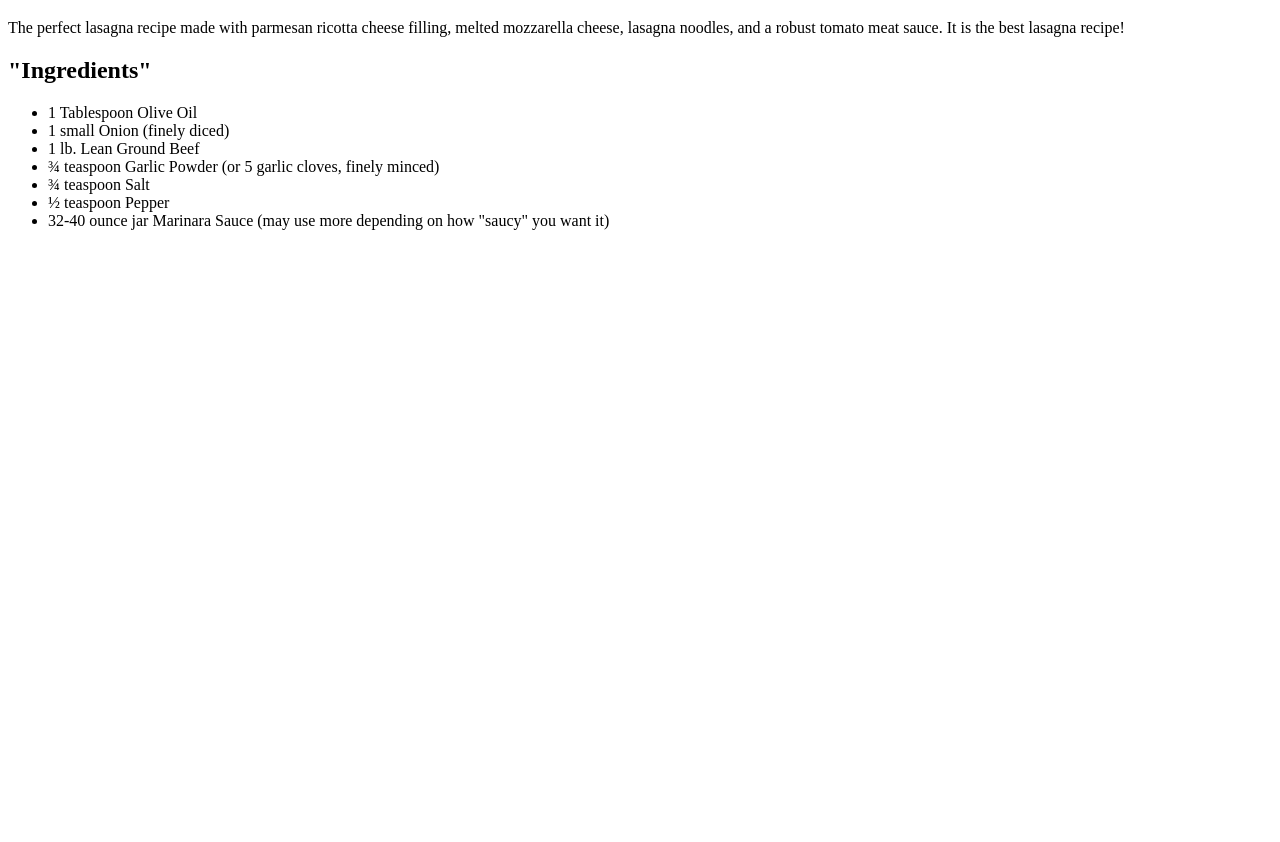
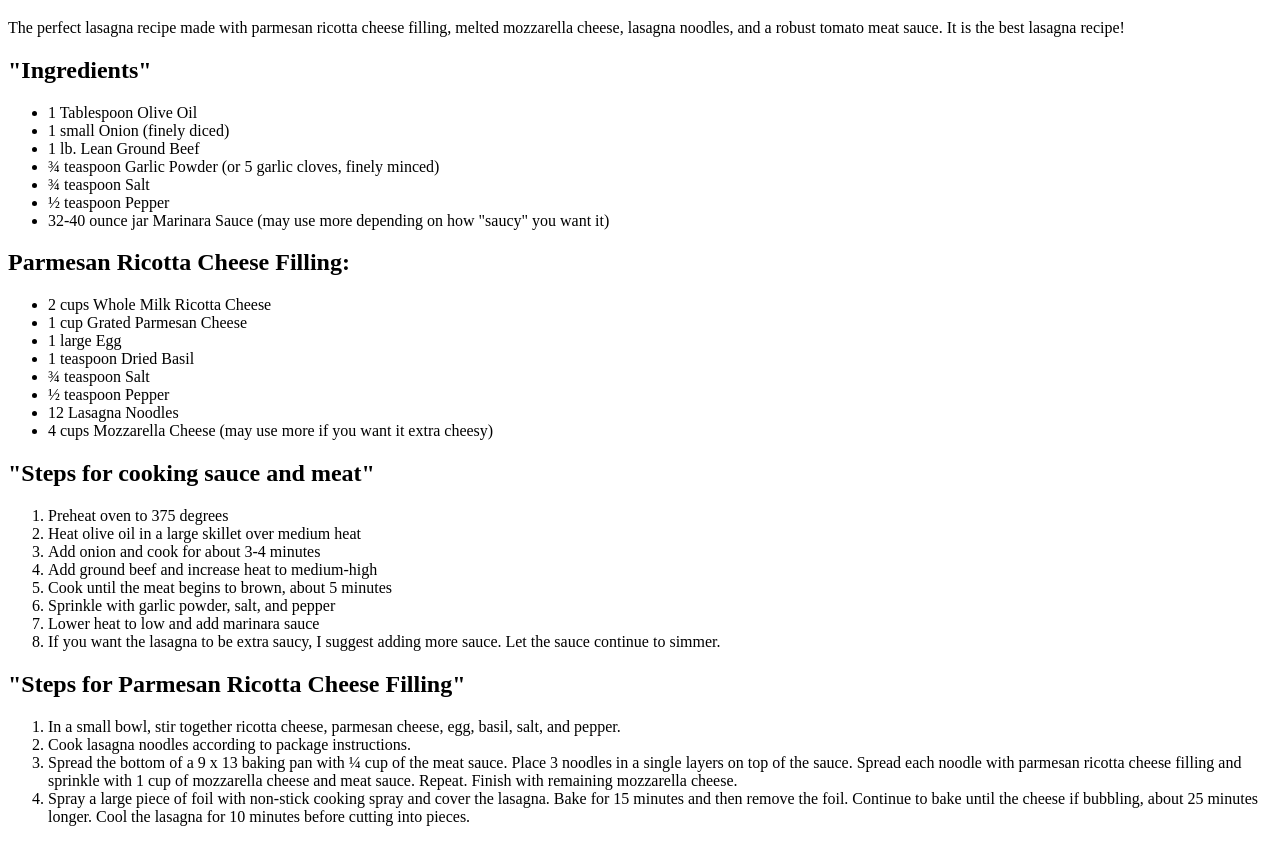
Before and after one commit to Andre-Turner/odin-Recipes, a plain HTML site: page Recipes/lasagna.html in a window 1280 px wide. Shown: the part 695-1537 px from the top of the page. Before the commit the page ends 941 px from the top, so only its background shows below. Drawn offline with Linux system fonts and the light colour scheme.

Commit message:
stepsAdded

```diff
--- a/Recipes/lasagna.html
+++ b/Recipes/lasagna.html
@@ -26,5 +26,41 @@
         <li>½ teaspoon Pepper</li>
         <li>32-40 ounce jar Marinara Sauce (may use more depending on how "saucy" you want it)</li>
     </ul>
+
+    <h2>Parmesan Ricotta Cheese Filling:</h2>
+
+    <ul>
+        <li>2 cups Whole Milk Ricotta Cheese</li>
+        <li>1 cup Grated Parmesan Cheese</li>
+        <li>1 large Egg</li>
+        <li>1 teaspoon Dried Basil</li>
+        <li>¾ teaspoon Salt</li>
+        <li>½ teaspoon Pepper</li>
+        <li>12 Lasagna Noodles</li>
+        <li>4 cups Mozzarella Cheese (may use more if you want it extra cheesy)</li>
+    </ul>
+
+    <h2>"Steps for cooking sauce and meat"</h2>
+
+    <ol>
+       <li>Preheat oven to 375 degrees</li>
+       <li>Heat olive oil in a large skillet over medium heat</li>
+       <li>Add onion and cook for about 3-4 minutes</li>
+       <li>Add ground beef and increase heat to medium-high</li>
+       <li>Cook until the meat begins to brown, about 5 minutes</li>
+       <li>Sprinkle with garlic powder, salt, and pepper</li>
+       <li>Lower heat to low and add marinara sauce</li>
+       <li> If you want the lasagna to be extra saucy, I suggest adding more sauce. Let the sauce continue to simmer. </li>
+    </ol>
+
+    <h2>"Steps for Parmesan Ricotta Cheese Filling"</h2>
+
+    <ol>
+        <li>In a small bowl, stir together ricotta cheese, parmesan cheese, egg, basil, salt, and pepper. </li>
+        <li>Cook lasagna noodles according to package instructions. </li>
+        <li>Spread the bottom of a 9 x 13 baking pan with ¼ cup of the meat sauce. Place 3 noodles in a single layers on top of the sauce.  Spread each noodle with parmesan ricotta cheese filling and sprinkle with 1 cup of mozzarella cheese and meat sauce.  Repeat.  Finish with remaining mozzarella cheese.
+        </li>
+        <li>Spray a large piece of foil with non-stick cooking spray and cover the lasagna. Bake for 15 minutes and then remove the foil. Continue to bake until the cheese if bubbling, about 25 minutes longer. Cool the lasagna for 10 minutes before cutting into pieces. </li>
+    </ol>
 </body>
 </html>
```
